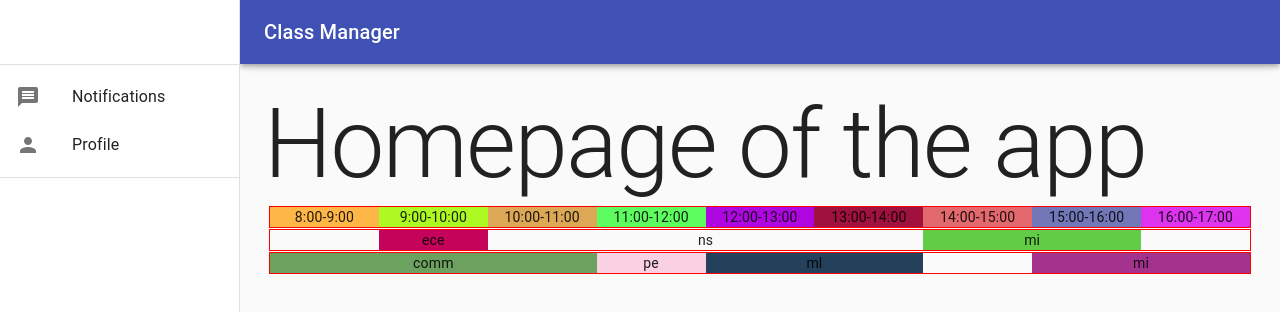
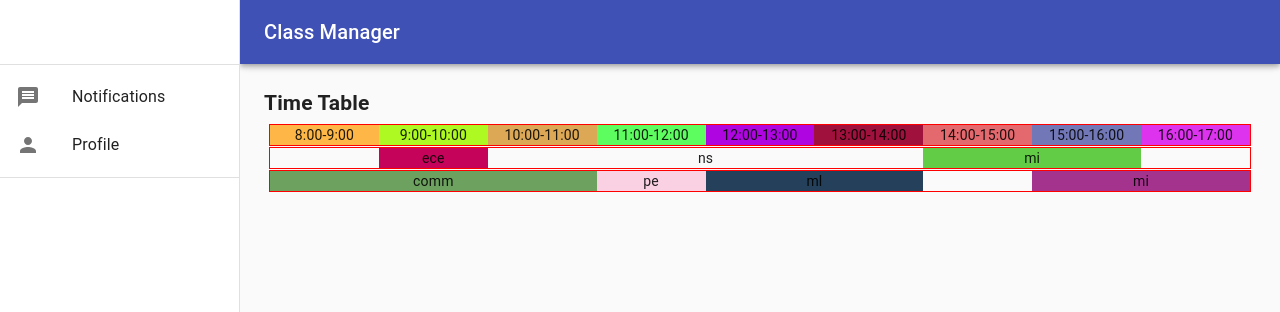
Before and after one commit to codingsamurai-10/class-manager-frontend, a React (Create React App) app: page / in a window 1280 px wide. Shown: the top 312 px of the page. Built offline with nearby package versions, Linux system fonts and the light colour scheme; the HTML template or start-up script is replaced by a standard one.

Commit message:
Changed heading

```diff
--- a/src/containers/HomePage.js
+++ b/src/containers/HomePage.js
@@ -1,10 +1,10 @@
-import Typography from '@material-ui/core/Typography';
+// import Typography from '@material-ui/core/Typography';
 import TimeTableContainer from './TimeTableContainer';
 
 const HomePage = () => {
     return (
         <div>
-            <Typography variant="h1">Homepage of the app</Typography>
+            <h2>Time Table</h2>
             <TimeTableContainer />
         </div>
     );
```
